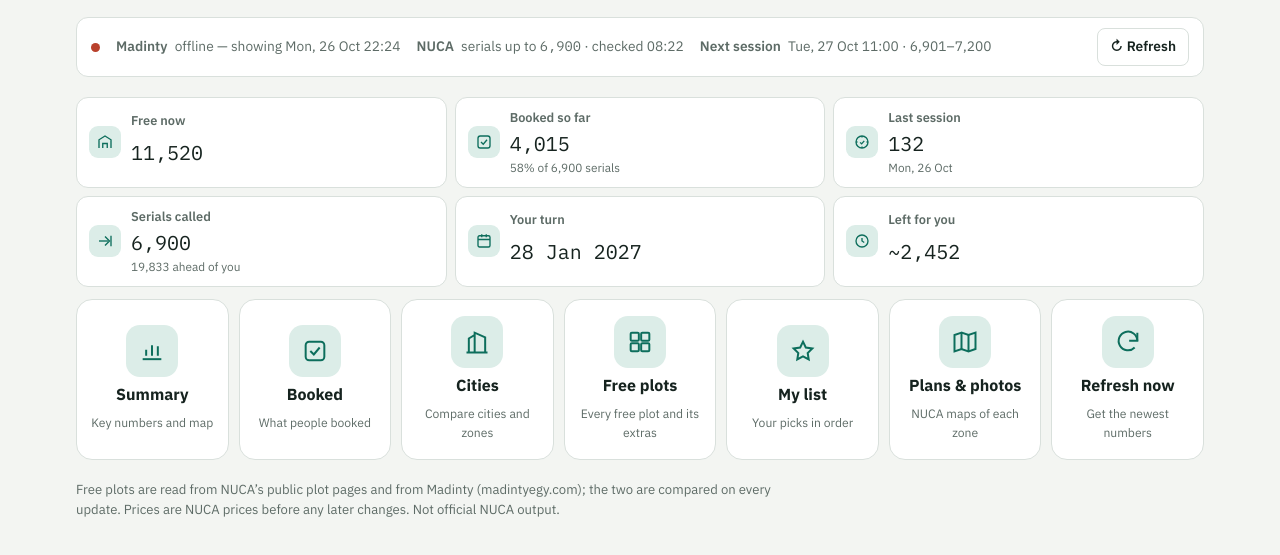
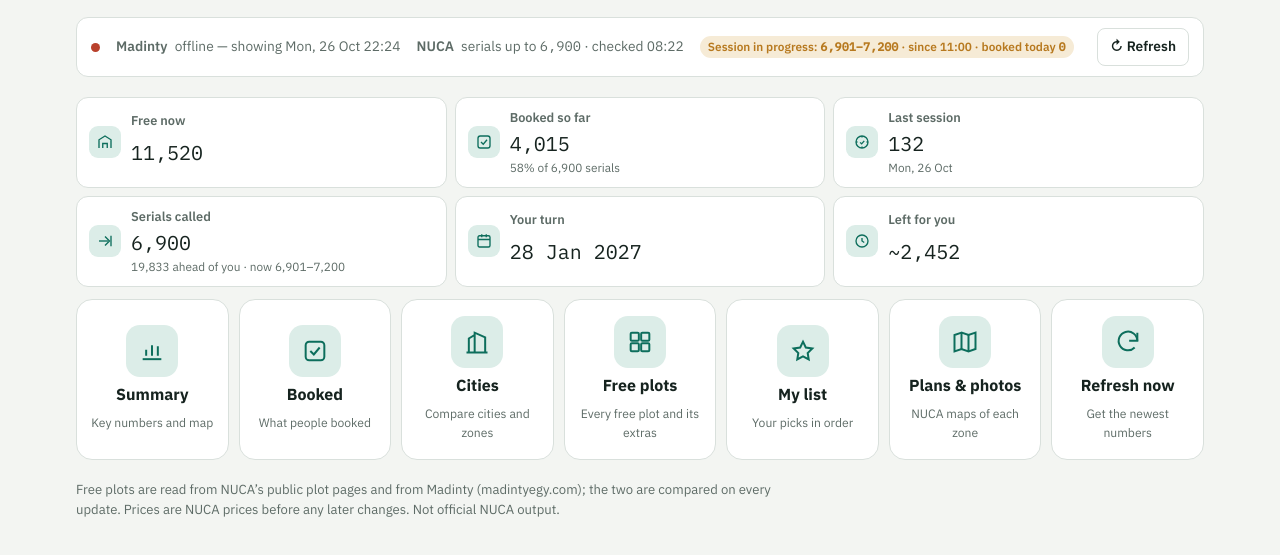
Before and after one commit to Mbasiouny86/beit-al-watan, a website: page index.html in a window 1280 px wide. Shown: the part 105-660 px from the top of the page. Drawn offline with nearby package versions, Linux system fonts and the light colour scheme; no server answers.

Commit message:
Add files via upload

```diff
--- a/index.html
+++ b/index.html
@@ -323,14 +323,14 @@ function renderTop(){
   document.documentElement.lang=LANG;document.documentElement.dir=LANG==='ar'?'rtl':'ltr';
   document.querySelectorAll('[data-t]').forEach(e=>e.textContent=t(e.dataset.t));
   $('lang-en').setAttribute('aria-pressed',LANG==='en');$('lang-ar').setAttribute('aria-pressed',LANG==='ar');
-  const nfree=(cur()?.zones||[]).reduce((a,z)=>a+z.n,0);const zt=cur()?.zts||cur()?.ts||'';const nuFresh=!!(nfree&&zt&&Date.now()-Date.parse(zt.slice(0,16)+':00+03:00')<=24*3600e3);const free=(nuFresh||!mad)?nfree:mad.totals.available;const src=nuFresh?(LANG==='ar'?'المصدر: الهيئة':'Source: NUCA'):(LANG==='ar'?'المصدر: مدينتي (فحص الهيئة أقدم من 24 ساعة)':'Source: Madinty (NUCA check older than 24h)');
+  const nfree=(cur()?.zones||[]).reduce((a,z)=>a+z.n,0);const zt=cur()?.zts||cur()?.ts||'';const nuFresh=!!(nfree&&zt&&Date.now()-Date.parse(zt.slice(0,16)+':00+03:00')<=24*3600e3);const madNewer=mad&&(mad.ts||'')>(zt||'').slice(0,16);const free=(nuFresh&&!madNewer)||!mad?nfree:mad.totals.available;const src=(nuFresh&&!madNewer)?(LANG==='ar'?'المصدر: الهيئة':'Source: NUCA'):(LANG==='ar'?'المصدر: مدينتي (أحدث من فحص الهيئة '+(zt||'').slice(11,16)+')':'Source: Madinty (newer than NUCA check '+(zt||'').slice(11,16)+')');
   const R=recent(),A=ahead(),days=Math.ceil(A/PER_DAY),eta=addBookingDays(servedEstDate||cur()?.date||'2026-10-25',days);
   const will=R?A*R.rate:null,left=R?Math.max(0,free-will):null;
   const d=Math.abs(nfree-free),ok=d<=Math.max(10,free*0.005);
   const K=[['free','k_free',fmt(free),`${t('k_free_d')} · ${esc(src)} · <span class="pill ${ok?'ok':'low'}">${ok?t('match'):t('differs')+' '+fmt(d)}</span>`,''],
     ['booked','k_booked',fmt(mad?.totals.reserved),`<b>${mad?pct(mad.totals.reserved/Math.max(1,served())):''}</b> ${T[LANG].k_booked_of(fmt(served()))}`,'bk'],
     (()=>{const s=lastSession();const top=s.top;const tl=top.slice(0,2).map(([c,v])=>cname(c)+' '+v).join(' · ');return['today',s.isToday?'k_today':'k_last',fmt(s.n),`${s.isToday?t('k_today_d'):esc(dayLabel(s.day))+' · '+t('k_sess_d')} (${pct(s.n/PER_DAY)})${tl?'<br>'+t('k_today_top')+' '+esc(tl):''}`,'bk']})(),
-    ['called','k_called',(servedEst!=null&&servedEst!==cur()?.servedTo?'≈':'')+fmt(served()),`${t('k_called_d')} · ${fmt(A)} ${LANG==='ar'?'قبلك':'ahead'}`,''],
+    ['called','k_called',(servedEst!=null&&servedEst!==cur()?.servedTo?'≈':'')+fmt(served()),`${t('k_called_d')} · ${fmt(A)} ${LANG==='ar'?'قبلك':'ahead'}${sessTxt()}`,''],
     ['turn','k_turn',eta.toLocaleDateString(LANG==='ar'?'ar-EG-u-nu-latn':'en-GB',{month:'short',year:'numeric'}),t('k_turn_d'),''],
     ['left','k_left',left==null?'—':'~'+fmt(left),t('k_left_d'),'']];
   $('kpis').innerHTML=K.map(([ic,k,v,d,cls])=>`<div class="kpi ${cls}"><span class="ic">${svg(ic)}</span><span class="t">${t(k)}</span><span class="v">${v}</span><span class="d">${d}</span></div>`).join('');
@@ -623,16 +623,19 @@ function renderLive(){const b=$('liveBar');if(!b)return;b.hidden=false;
   const ts=s=>{if(!s)return'';const d=s.slice(0,10),h=s.slice(11,16);return (d===jDate()?'':dayLabel(d)+' ')+h};
   const madTxt=live?.busy&&!live.phase?t('st_upd'):live?.err?t('st_err')+' '+ts(mad?.ts||''):live?.at?t('st_live')+' · '+tm(live.at)+(live.busy?' · '+t('st_upd'):''):ts(mad?.ts||'');
   const s=cur()||{};const nz=ts(s.zts||s.ts||'');
-  const nx=nextSession();
+  const sn=sessionNow();const nx=sn?null:nextSession();
   b.className='livebar'+(live?.busy?' busy':live?.err?' err':'');
-  b.innerHTML=`<span class="dot"></span><span><b>${t('st_mad')}</b> ${esc(madTxt)}</span><span><b>${t('st_nuca')}</b> ${t('st_serials')} <span class="num">${fmt(s.servedTo)}</span> · ${t('st_checked')} ${esc(nz)}</span>${nx?`<span><b>${t('st_next')}</b> ${esc(nx)}</span>`:''}<button class="btn" id="liveBtn" ${live?.busy?'disabled':''}>↻ ${ar?'تحديث':'Refresh'}</button>`}
+  b.innerHTML=`<span class="dot"></span><span><b>${t('st_mad')}</b> ${esc(madTxt)}</span><span><b>${t('st_nuca')}</b> ${t('st_serials')} <span class="num">${fmt(s.servedTo)}</span> · ${t('st_checked')} ${esc(nz)}</span>${sn?`<span class="pill low">${LANG==='ar'?'الجلسة جارية الآن':'Session in progress'}: <span class="num">${fmt(sn.from)}–${fmt(sn.to)}</span> · ${LANG==='ar'?'منذ 11:00':'since 11:00'} · ${LANG==='ar'?'محجوز اليوم':'booked today'} <span class="num">${fmt(mad?.days?.[jDate()]||0)}</span></span>`:''}${nx?`<span><b>${t('st_next')}</b> ${esc(nx)}</span>`:''}<button class="btn" id="liveBtn" ${live?.busy?'disabled':''}>↻ ${ar?'تحديث':'Refresh'}</button>`}
+function sessionNow(){const s=cur();if(!s)return null;const jd=jNow(),today=jDate();const n=String(s.nextNote||'');let m=n.match(/(\d{1,2})\/(\d{1,2})\/(\d{4})/);const d=m?`${m[3]}-${m[2].padStart(2,'0')}-${m[1].padStart(2,'0')}`:null;
+  const bday=jd.getUTCDay()<=4,after11=jd.getUTCHours()>=11;if(after11&&bday&&(d===today||(!d&&(s.date||'')<today))){return{from:s.servedTo+1,to:s.servedTo+PER_DAY}}return null}
+function sessTxt(){const s=sessionNow();return s?` · ${LANG==='ar'?'الآن':'now'} ${fmt(s.from)}–${fmt(s.to)}`:''}
 function nextSession(){const s=cur();if(!s)return'';const n=String(s.nextNote||'');let m=n.match(/(\d{1,2})\/(\d{1,2})\/(\d{4}).*?(\d[\d,]*)\D+(\d[\d,]*)\s*$/);
   if(!m)m=n.match(/(\d{1,2})\/(\d{1,2})\/(\d{4})[\s\S]*?مسلسل\s*(\d+)\s*حتى\s*مسلسل\s*(\d+)/);
   if(m){const d=`${m[3]}-${m[2].padStart(2,'0')}-${m[1].padStart(2,'0')}`;return `${dayLabel(d)} 11:00 · ${fmt(+m[4].replace(/,/g,''))}–${fmt(+m[5].replace(/,/g,''))}`}
   const a=s.servedTo;return a?`${fmt(a+1)}–${fmt(a+PER_DAY)}`:''}
 function dayLabel(d){if(!d)return'';return new Date(d+'T12:00:00Z').toLocaleDateString(LANG==='ar'?'ar-EG-u-nu-latn':'en-GB',{weekday:'short',day:'numeric',month:'short'})}
 function lastSession(){const today=jDate();const days=Object.entries(mad?.days||{}).filter(([d,n])=>n>=20).sort((a,b)=>a[0].localeCompare(b[0]));
-  const isToday=(mad?.days?.[today]||0)>=20;const day=isToday?today:(days.at(-1)?.[0]||today);const n=mad?.days?.[day]||0;
+  const jd=jNow(),bday=jd.getUTCDay()<=4,after11=jd.getUTCHours()>=11;const isToday=(mad?.days?.[today]||0)>=20||(bday&&after11&&(mad?.days?.[today]||0)>0)||(bday&&after11&&mad?.date===today);const day=isToday?today:(days.at(-1)?.[0]||today);const n=mad?.days?.[day]||0;
   let top=[];const dc=mad?.daysCity?.[day];if(dc)top=Object.entries(dc).sort((a,b)=>b[1]-a[1]);else if(day===mad?.date){const m={};(mad?.zones||[]).forEach(z=>{if(z.today)m[z.c]=(m[z.c]||0)+z.today});top=Object.entries(m).sort((a,b)=>b[1]-a[1])}
   return{isToday,day,n,top}}
 document.addEventListener('click',e=>{if(e.target.closest('#liveBtn'))liveRefresh()});
@@ -642,10 +645,10 @@ function liveInit(){live={busy:false,at:null,err:null};liveRefresh();
 // ---------- home (simple mode) ----------
 function renderHome(){
   const nfree=(cur()?.zones||[]).reduce((a,z)=>a+z.n,0);const zt=cur()?.zts||cur()?.ts||'';const nuFresh=!!(nfree&&zt&&Date.now()-Date.parse(zt.slice(0,16)+':00+03:00')<=24*3600e3);
-  const free=(nuFresh||!mad)?nfree:mad.totals.available;const R=recent(),A=ahead(),eta=addBookingDays(servedEstDate||cur()?.date||jDate(),Math.ceil(A/PER_DAY));
+  const madNewer=mad&&(mad.ts||'')>(zt||'').slice(0,16);const free=(nuFresh&&!madNewer)||!mad?nfree:mad.totals.available;const R=recent(),A=ahead(),eta=addBookingDays(servedEstDate||cur()?.date||jDate(),Math.ceil(A/PER_DAY));
   const left=R?Math.max(0,free-A*R.rate):null;const s=lastSession();const booked=mad?.totals.reserved;
   const mini=[['free',t('k_free'),fmt(free),''],['booked',t('k_booked'),fmt(booked),`${mad?pct(booked/Math.max(1,served())):''} ${LANG==='ar'?'من '+fmt(served())+' مسلسل':'of '+fmt(served())+' serials'}`],
-    ['today',s.isToday?t('k_today'):t('k_last'),fmt(s.n),s.isToday?'':dayLabel(s.day)],['called',t('k_called'),fmt(served()),`${fmt(A)} ${LANG==='ar'?'قبلك':'ahead of you'}`],
+    ['today',s.isToday?t('k_today'):t('k_last'),fmt(s.n),s.isToday?'':dayLabel(s.day)],['called',t('k_called'),fmt(served()),`${fmt(A)} ${LANG==='ar'?'قبلك':'ahead of you'}${sessTxt()}`],
     ['turn',t('k_turn'),eta.toLocaleDateString(LANG==='ar'?'ar-EG-u-nu-latn':'en-GB',{day:'numeric',month:'short',year:'numeric'}),''],['left',t('k_left'),left==null?'—':'~'+fmt(left),'']];
   const nGone=shortlist.filter(x=>!findPlot(x.id)).length,wAlert=watchRows().filter(w=>w.alert).length;
   const tiles=[['summary','summary',T[LANG].tabs.summary],['booked','bookedT',T[LANG].tabs.booked],['cities','cities',T[LANG].tabs.cities],['plots','plots',T[LANG].tabs.plots],
```
